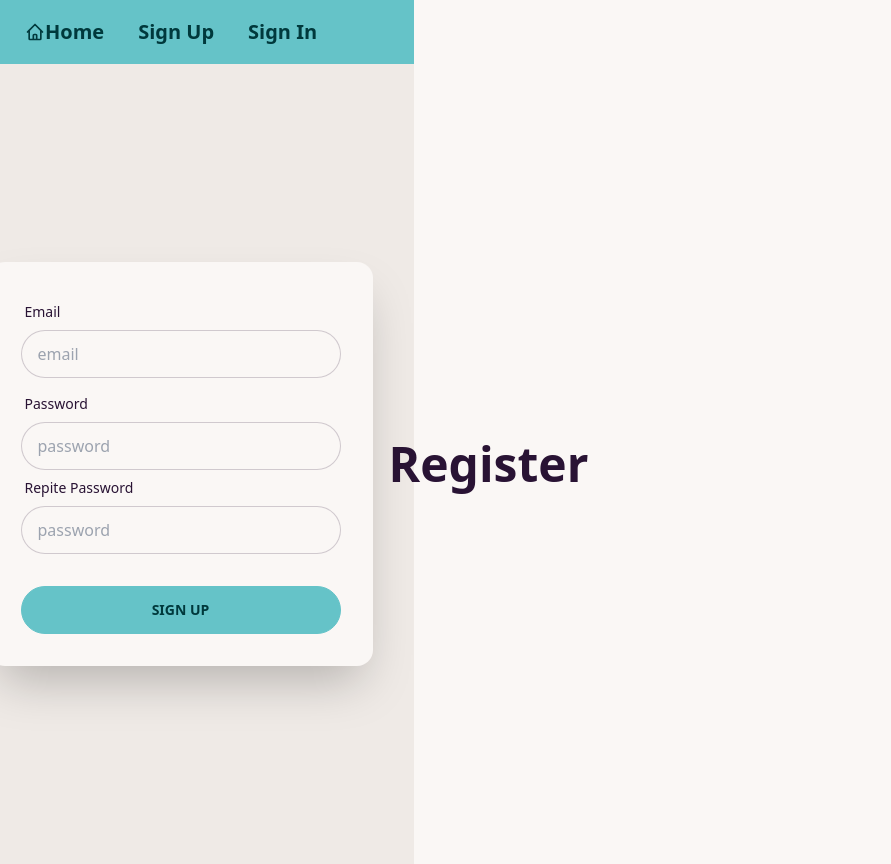
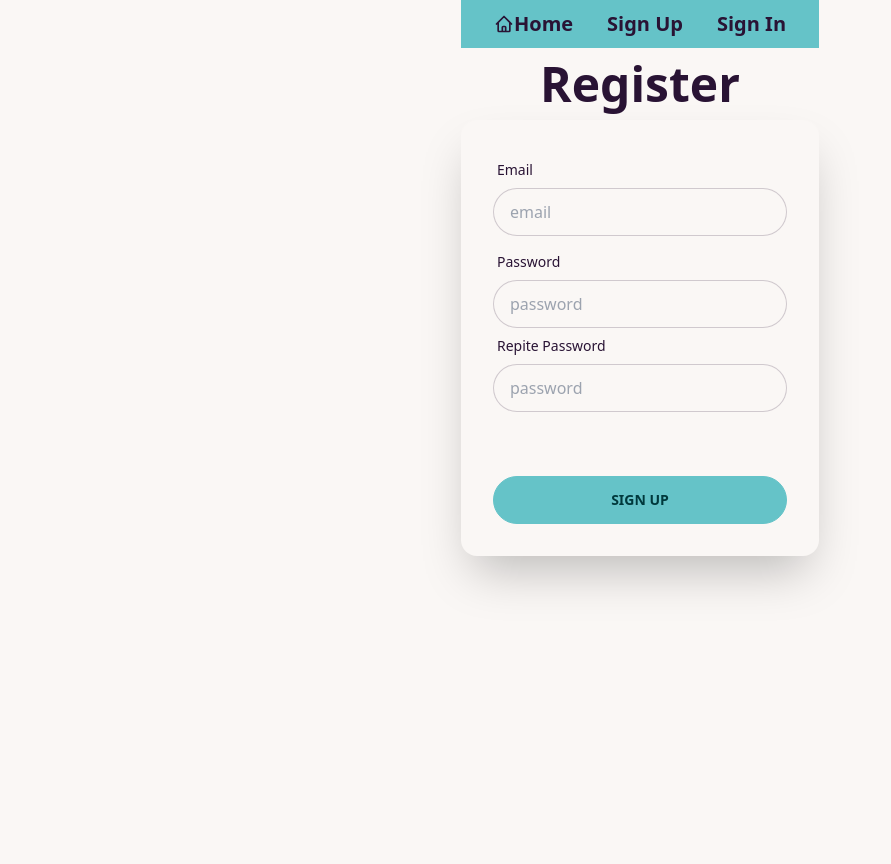
Before and after one commit to serge-svg/ironhack-labs-final-project, a Vue app: page /sign-up in a window 1280 px wide. Shown: the whole page, without its empty margins (0-891 px from the left). After the commit the page ends 800 px from the top, so only its background shows below. Built offline with nearby package versions, Linux system fonts and the light colour scheme.

Commit message:
uix incomplete

```diff
--- a/src/App.vue
+++ b/src/App.vue
@@ -1,8 +1,8 @@
 <template>
-  <div class="flex">
-    <div class="artboard phone-3">
+  <div class="flex container mx-auto max-w-960">
+    <div class="mx-auto max-w-960">
       <header>
-        <nav class="navbar bg-primary text-primary-content">
+        <nav class="navbar-center bg-primary container mx-auto flex items-center justify-between px-4">
           <RouterLink to="/" class="btn btn-ghost normal-case text-xl">
             <svg
               xmlns="http://www.w3.org/2000/svg"
--- a/src/components/AddTask.vue
+++ b/src/components/AddTask.vue
@@ -27,6 +27,7 @@ const handleAddTask = async () => {
   const user_id = ref(authStore.currentUser.id)
   const task = ref({ title, user_id })
   try {
+    console.log('aa')
     await taskStore.add(task.value)
     title.value = ''
   } catch (error) {
--- a/src/components/Task.vue
+++ b/src/components/Task.vue
@@ -8,7 +8,7 @@
             <div v-if="isEditing" class="flex gap-2">
                 <input type="text" v-model="newTitle"
                 class="text-sm rounded-lg focus:ring-blue-500 focus:border-blue-500 block w-full p-2.5" placeholder="introduce a task" required />
-                <button @click="handleSave()" class="bg-blue-500 hover:bg-blue-700 text-white font-bold rounded px-2 py-1">
+                <button @click="handleSave()" class="bg-gray-500 hover:bg-gray-700 text-white font-bold rounded px-2 py-1">
                 Save
                 </button>
             </div>
@@ -19,8 +19,6 @@
                 <i class="fas fa-edit cursor-pointer" @click="handleEdit()"></i>
                 <i class="fas fa-trash cursor-pointer" @click="handleDelete()"></i>
             </div>
-            id:{{ id }}
-            index:{{ taskIndex }}
         </div>
     <hr>
   </div>
--- a/src/components/TasksList.vue
+++ b/src/components/TasksList.vue
@@ -1,7 +1,6 @@
 <template>
   <div class="tasks">
     <div to-do-items>
-      <p v-if="tasks.length === 0">No items to display.</p>
 
       <div v-for="(task, index) in tasks" :key="index">
         <Task class="ml-4"
@@ -25,7 +24,8 @@ const tasks = ref([])
 const taskStore = useTaskStore()
 
 async function getTask() {
-  tasks.value = await taskStore.fetchTasks()
+  console.log(`getTask`)
+  tasks.value = await taskStore.fetchTasks();
 }
 
 getTask()
--- a/src/stores/task.js
+++ b/src/stores/task.js
@@ -14,33 +14,25 @@ export default defineStore({
 
       this.tasksList = data;
 
-      return this.tasksList;
     },
     async add(task) {
-
+      console.log('aaA')
       const { data, error } = await supabase.from('tasks').insert([task]).select()
 
       if (error) { throw error }
-
       this.tasksList.push(data[0]);
     },
     async delete(id, taskIndex) {
-      console.log(`delete - id: ${id}`)
-      console.log(`delete - taskIndex: ${taskIndex}`)
-      console.log(`this.tasksList-size: ${this.tasksList.length}`)
-
       const { error } = await supabase.from('tasks').delete().eq('id', id)
 
       if (error) { throw error }
-      console.log(`this.tasksList-size: ${this.tasksList.length}`)
-      this.tasksList.splice(taskIndex, 1)
+
+      this.tasksList.splice(taskIndex, 1);
     },
     async update(id, newTitle) {
-
       const { error } = await supabase.from('tasks').update({ title: newTitle }).eq('id', id)
 
       if (error) { throw error }
-
     }
   }
 })
--- a/src/views/HomeView.vue
+++ b/src/views/HomeView.vue
@@ -1,11 +1,11 @@
 <template>
-  <div>
+  <div class="flex justify-between">
     <h4>Welcome</h4>
     <h5 v-if="authStore.currentUser">{{ authStore.currentUser.email }}</h5>
   </div>
 </template>
 
 <script setup>
-import useAuthStore from '@/stores/user'
-const authStore = useAuthStore()
+import useAuthStore from '@/stores/user';
+const authStore = useAuthStore();
 </script>
--- a/src/views/SignInView.vue
+++ b/src/views/SignInView.vue
@@ -1,9 +1,7 @@
 <template>
-  <div class="hero min-h-screen bg-base-200">
-    <div class="hero-content flex-col lg:flex-row-reverse">
-      <div class="text-center lg:text-left">
-        <h1 class="text-5xl font-bold">Login</h1>
-      </div>
+   <div class="container mx-auto max-w-960">
+    <div class="flex-col lg:flex-row-reverse">
+      <h1 class="text-5xl font-bold text-center my-3">Login</h1>
       <div class="card flex-shrink-0 w-full max-w-sm shadow-2xl bg-base-100">
         <form @submit.prevent="handleSignIn">
           <div class="card-body">
--- a/src/views/SignUpView.vue
+++ b/src/views/SignUpView.vue
@@ -1,11 +1,10 @@
 <template>
-  <div class="hero min-h-screen bg-base-200">
-    <div class="hero-content flex-col lg:flex-row-reverse">
-      <div class="text-center lg:text-left">
-        <h1 class="text-5xl font-bold">Register</h1>
-      </div>
+   <div class="container mx-auto max-w-960">
+    <div class="flex-col lg:flex-row-reverse">
+      <h1 class="text-5xl font-bold text-center my-3">Register</h1>
       <div class="card flex-shrink-0 w-full max-w-sm shadow-2xl bg-base-100">
-        <div class="card-body">
+        <form @submit.prevent="validateForm">
+          <div class="card-body">
           <div class="form-control">
             <label class="label">
               <span class="label-text">Email</span>
@@ -25,7 +24,6 @@
             <input
               v-model="password"
               type="password"
-              required
               placeholder="password"
               class="input input-bordered"
             />
@@ -35,15 +33,16 @@
             <input
               v-model="password2"
               type="password"
-              required
               placeholder="password"
               class="input input-bordered"
             />
           </div>
+          <p id="identical" style="visibility: hidden; color: red;">Passwords must be indentical!</p>
           <div class="form-control mt-6">
             <button class="btn btn-primary">Sign up</button>
           </div>
         </div>
+        </form>
       </div>
     </div>
   </div>
@@ -56,10 +55,43 @@ import useAuthStore from '@/stores/user'
 const authStore = useAuthStore()
 const email = ref('')
 const password = ref('')
+const password2 = ref('')
 
 const handleSignUp = async () => {
   try {
     await authStore.signUp(email.value, password.value)
-  } catch (error) {}
+    document.getElementById("identical").style.color = "green";
+    document.getElementById("identical").innerHTML = 'Success, Verify your email!';
+    document.getElementById("identical").style.visibility = "visible";
+  } catch (error) {
+    console.log(error)
+  }
+}
+
+function validateForm(){
+
+  debugger
+  let error = '';
+  document.getElementById("identical").style.color = "red";
+  document.getElementById("identical").innerHTML = error;
+  document.getElementById("identical").style.visibility = "hidden";
+  if (password.value !== password2.value) {
+    error = 'Passwords must be identical!'
+  } else if(password.value.length < 6) {
+    error = 'Password must be 6 characters or longer!'
+  } else if(password.value.length > 20) {
+    error = 'Password must be 20 characters or shorter!'
+  } else if(password.value.search(/\d/) == -1) {
+    error = 'Password must contain at least one digit!'
+  } else if(password.value.search(/[a-zA-Z]/) == -1) {
+    error = 'Password must contain at least one letter!'
+  }
+
+  if (!error) {
+    handleSignUp();
+  } else {
+    document.getElementById("identical").innerHTML = error;
+    document.getElementById("identical").style.visibility = "visible";
+  }
 }
 </script>
```
